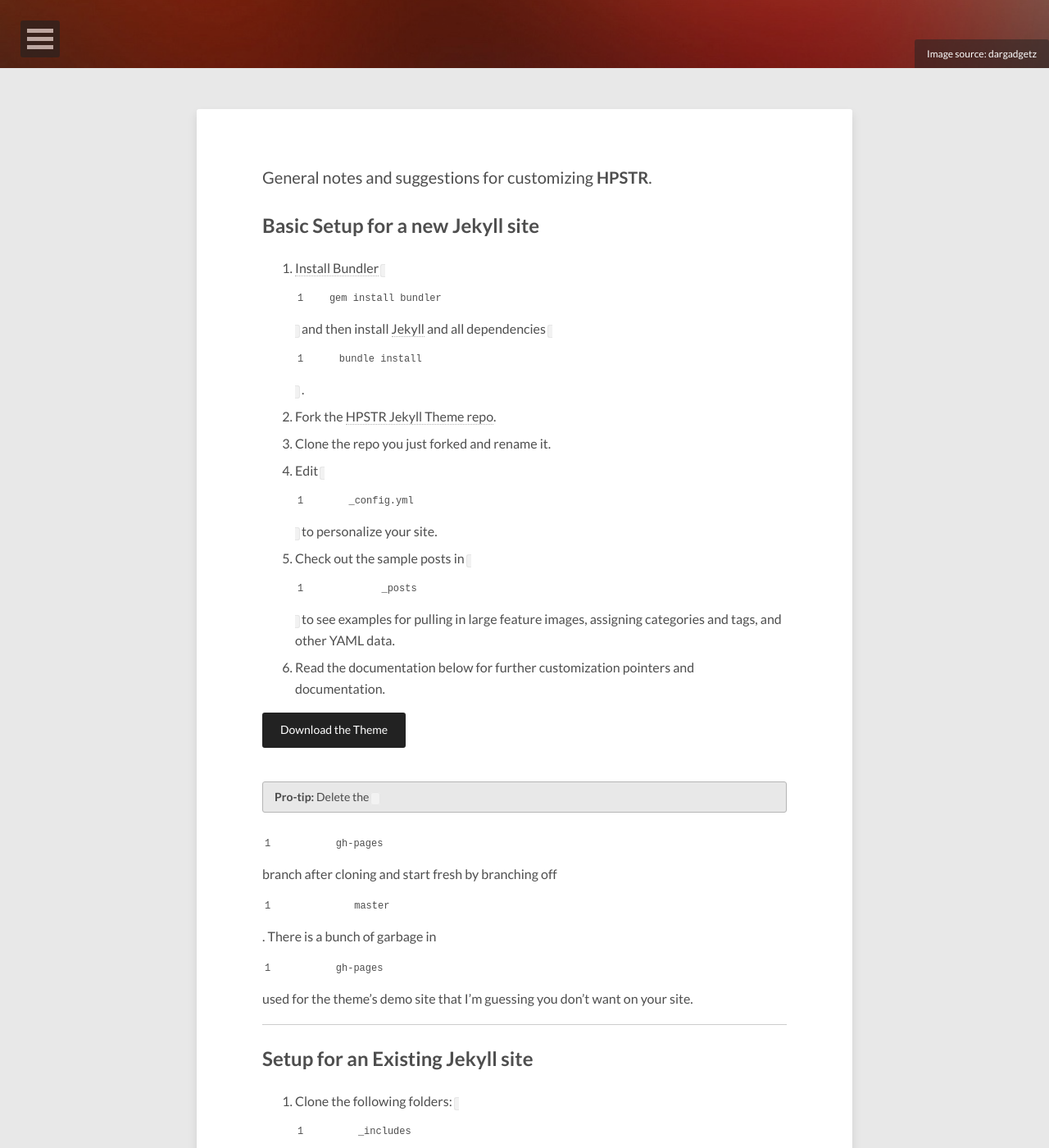
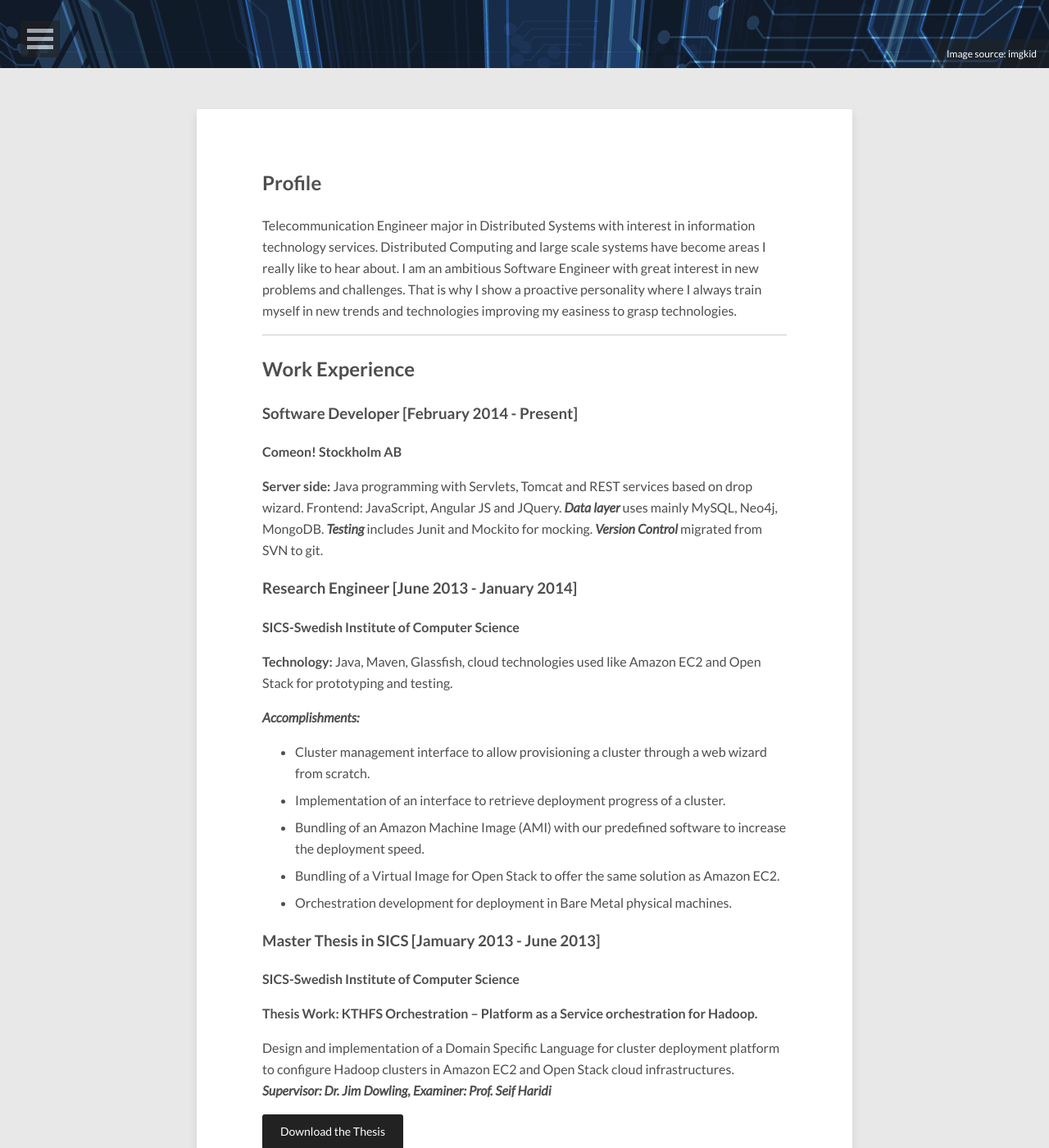
Before and after one commit to alorlea/alorlea.github.io, a Jekyll site: the page built from curriculum-vitae/index.md, in a window 1280 px wide and 1400 px high, scrolled down 317 px. Shown: the whole window at 82% size. Built offline with Jekyll 4.4.1, drawn with Linux system fonts in a browser that asks for light colours; nearby versions of some CDN libraries; comment, search, counter and statistics services are not loaded; some of the changed text lies outside the part shown.

Commit message:
started adding curriculum

```diff
--- a/_data/navigation.yml
+++ b/_data/navigation.yml
@@ -1,7 +1,7 @@
 # Menu navigation links
 
-- title: Theme Setup
-  url: /theme-setup/
+- title: Curriculum Vitae
+  url: /curriculum-vitae/
 
 - title: External Link
   url: http://mademistakes.com
--- a/theme-setup/index.md
+++ b/curriculum-vitae/index.md
@@ -1,37 +1,87 @@
 ---
 layout: page
-title: Theme Setup
-description: "Instructions on how to install and customize the modern Jekyll theme HPSTR."
+title: Curriculum Vitae
+description: "My professional portfolio"
 image:
-  feature: abstract-11.jpg
-  credit: dargadgetz
-  creditlink: http://www.dargadgetz.com/ios-7-abstract-wallpaper-pack-for-iphone-5-and-ipod-touch-retina/
+  feature: 2-point_half.png
+  credit: imgkid
+  creditlink: http://imgkid.com/blue-tech-background.shtml
 share: true
 ---
 
-General notes and suggestions for customizing **HPSTR**.
+## Profile
 
-## Basic Setup for a new Jekyll site
-
-1. [Install Bundler](http://bundler.io) `gem install bundler` and then install [Jekyll](http://jekyllrb.com) and all dependencies `bundle install`.
-2. Fork the [HPSTR Jekyll Theme repo](https://github.com/mmistakes/hpstr-jekyll-theme/fork).
-3. Clone the repo you just forked and rename it.
-4. Edit `_config.yml` to personalize your site.
-5. Check out the sample posts in `_posts` to see examples for pulling in large feature images, assigning categories and tags, and other YAML data.
-6. Read the documentation below for further customization pointers and documentation.
-
-<div markdown="0"><a href="https://github.com/mmistakes/hpstr-jekyll-theme/archive/master.zip" class="btn">Download the Theme</a></div>
-
-**Pro-tip:** Delete the `gh-pages` branch after cloning and start fresh by branching off `master`. There is a bunch of garbage in `gh-pages` used for the theme's demo site that I'm guessing you don't want on your site.
-{: .notice}
+Telecommunication Engineer major in Distributed Systems with interest in information technology services. Distributed
+Computing and large scale systems have become areas I really like to hear about. I am an
+ambitious Software Engineer with great interest in new problems and challenges. That is why I show a proactive
+personality where I always train myself in new trends and technologies improving my easiness to grasp technologies.
 
 ---
 
-## Setup for an Existing Jekyll site
+## Work Experience
 
-1. Clone the following folders: `_includes`, `_layouts`, '_sass', `assets`, and `images`.
-2. Clone the following folders/files and personalize content as need: `about/`, `posts/`, `tags/`, `feed.xml`. and 'index.html'.
-3. Set the following variables in your `config.yml` file:
+### Software Developer                                                                         [February 2014 - Present]
+
+**[Comeon! Stockholm AB](http://www.comeon.com/)**
+
+**Server side:** Java programming with Servlets, Tomcat and REST services based on drop wizard. Frontend: JavaScript,
+Angular JS and JQuery. ***Data layer*** uses mainly MySQL, Neo4j, MongoDB. ***Testing*** includes Junit and Mockito for mocking.
+***Version Control*** migrated from SVN to git.
+
+### Research Engineer                                                                         [June 2013 - January 2014]
+
+**[SICS-Swedish Institute of Computer Science	](http://www.sics.se/)**
+
+**Technology:** Java, Maven, Glassfish, cloud technologies used like Amazon EC2 and Open Stack for prototyping and testing.
+
+**_Accomplishments:_**
+
+- Cluster management interface to allow provisioning a cluster through a web wizard from scratch.
+-	Implementation of an interface to retrieve deployment progress of a cluster.
+-	Bundling of an Amazon Machine Image (AMI) with our predefined software to increase the deployment speed.
+-	Bundling of a Virtual Image for Open Stack to offer the same solution as Amazon EC2.
+-	Orchestration development for deployment in Bare Metal physical machines.
+
+### Master Thesis in SICS                                                                          [Jamuary 2013 - June 2013]
+
+**[SICS-Swedish Institute of Computer Science	](http://www.sics.se/)**
+
+**Thesis Work: KTHFS Orchestration – Platform as a Service orchestration for Hadoop.**
+
+Design and implementation of a Domain Specific Language for cluster deployment platform to configure Hadoop clusters in Amazon EC2 and Open Stack cloud infrastructures.
+**_Supervisor: Dr. Jim Dowling, Examiner: Prof. Seif Haridi_**
+
+<div markdown="0"><a href="http://kth.diva-portal.org/smash/get/diva2:648868/FULLTEXT01.pdf" class="btn">Download the Thesis</a></div>
+
+**_Accomplishments:_**
+
+-	Design orchestration architecture with jclouds, chef and YAML, implemented 2 artifacts based on this design:
+	* Implemented a web portal using Java Server Faces with Primefaces that configures a web application with a monitoring application, KTHFS Dashboard.
+	* Integrated orchestration architecture in KTHFS Dashboard that allows deployment of a Hadoop cluster with chef and jclouds from a cluster defined in a YAML file.
+- Optimize the orchestration architecture, managed to reduce the deployment time by increasing the throughput through asynchronous Future constructs.
+
+### Software Developer                                                                        [July 2010 - February 2011]
+
+**[GSI - Group of Intelligent Systems at ETSIT UPM.]**
+
+**Technology:** Primarily Java programming and software development on this language
+
+---
+
+## Educational Background
+
+### Degree Master of Science, Software Engineering of Distributed Systems (M.Sc.)                [August2011- June2013]
+**[KTH – Royal Institute of Technology](http://www.kth.se/)**
+
+**_Master student in parallel with my double degree studies which includes Swedish language courses._**
+
+### Telecommunications Engineering (Equivalent to MSc level accredited by ABET/EAC)           [September 2005- June2013]
+**[Technical University of Madrid (UPM)](http://www.etsit.upm.es/index.php/en/)**
+
+**_Double Degree program KTH + UPM, Erasmus exchange program_**
+
+---
+
 
 {% highlight yaml %}
 title:            Site Title
```
Also changed, not shown: images/2-point_half.png (added), 2 other files.
